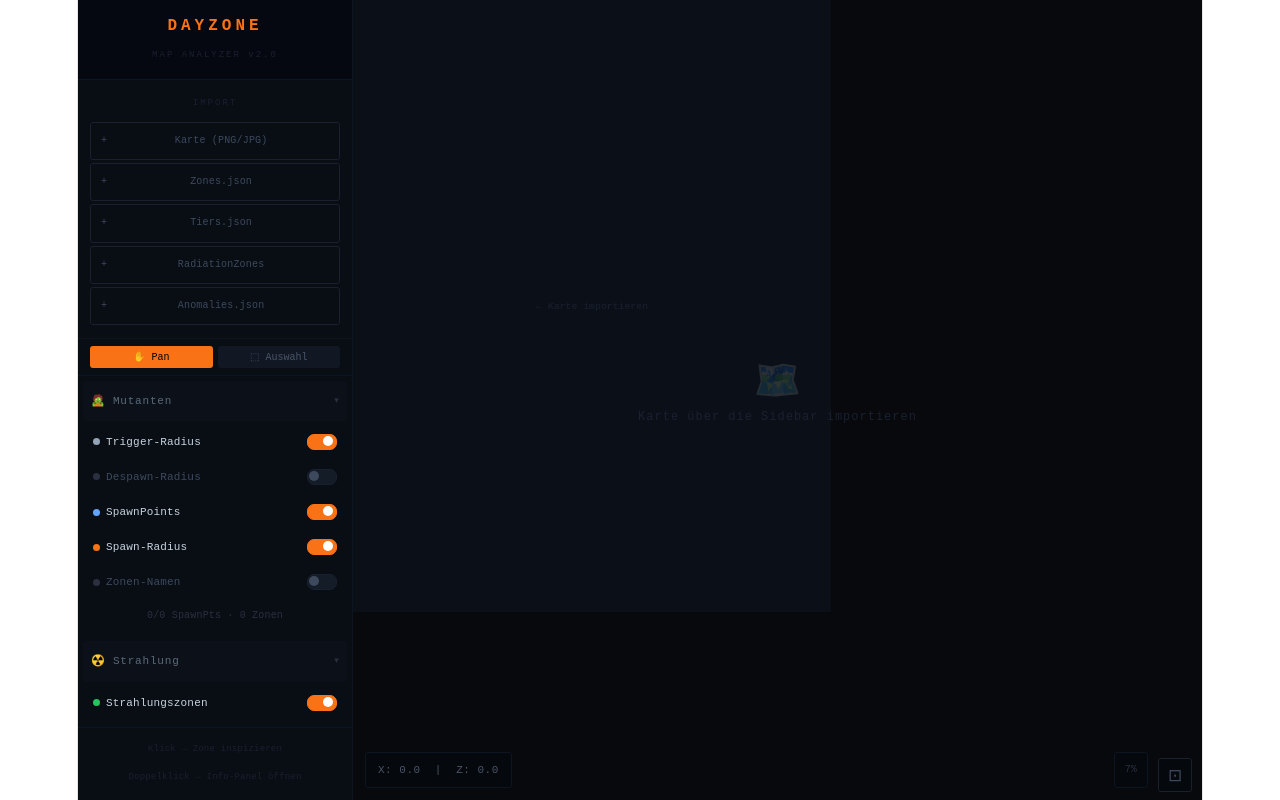
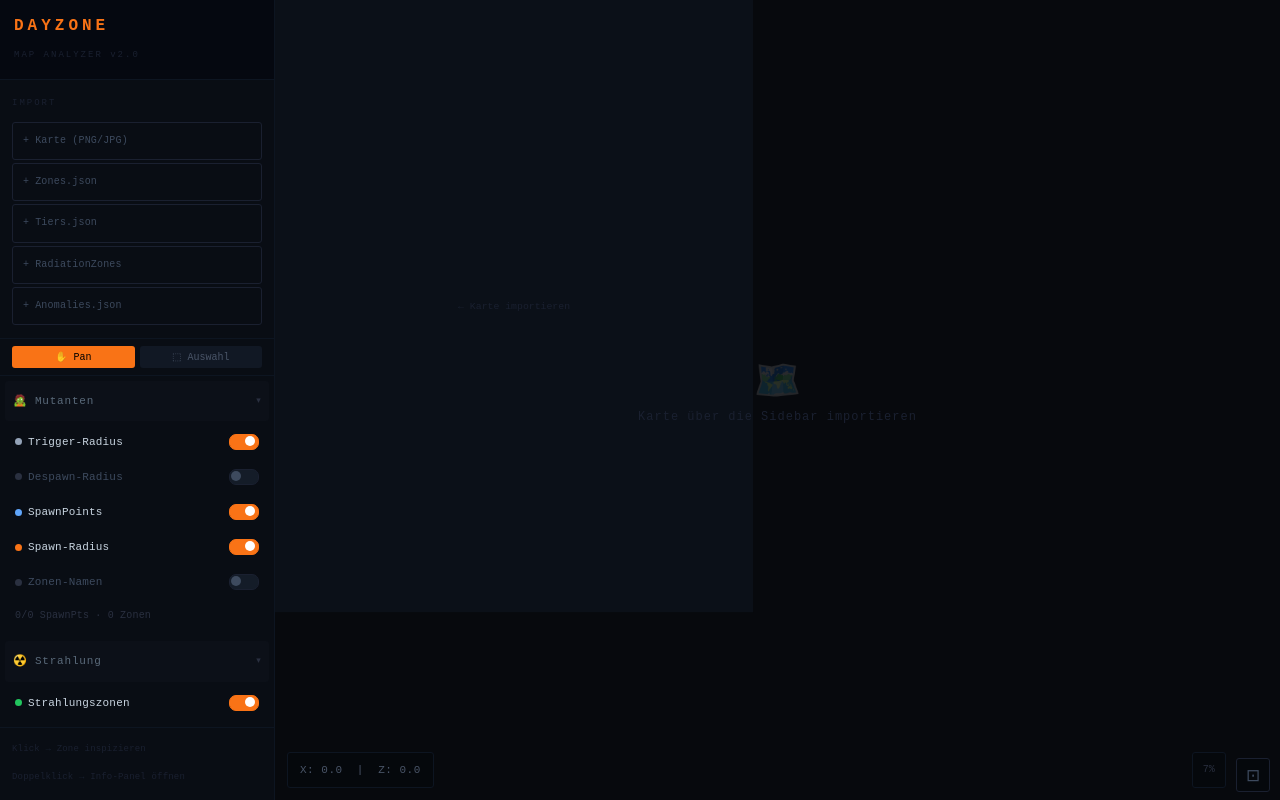
Before and after one commit to DerCrysT/Exodus-Interaktivmap, a React (Vite) app: page / in a window 1280 px wide. Built offline with nearby package versions, Linux system fonts and the light colour scheme.

Commit message:
fix fullscreen layout

```diff
--- a/src/index.css
+++ b/src/index.css
@@ -50,17 +50,19 @@
   }
 }
 
-body {
+html,body {
   margin: 0;
+  padding: 0;
+  width: 100%;
+  height: 100%;
+  overflow: hidden;
 }
 
 #root {
-  width: 1126px;
-  max-width: 100%;
-  margin: 0 auto;
-  text-align: center;
-  border-inline: 1px solid var(--border);
-  min-height: 100svh;
+  width: 100vw;
+  height: 100vh;
+  margin: 0;
+  text-align: left;
   display: flex;
   flex-direction: column;
   box-sizing: border-box;
```
